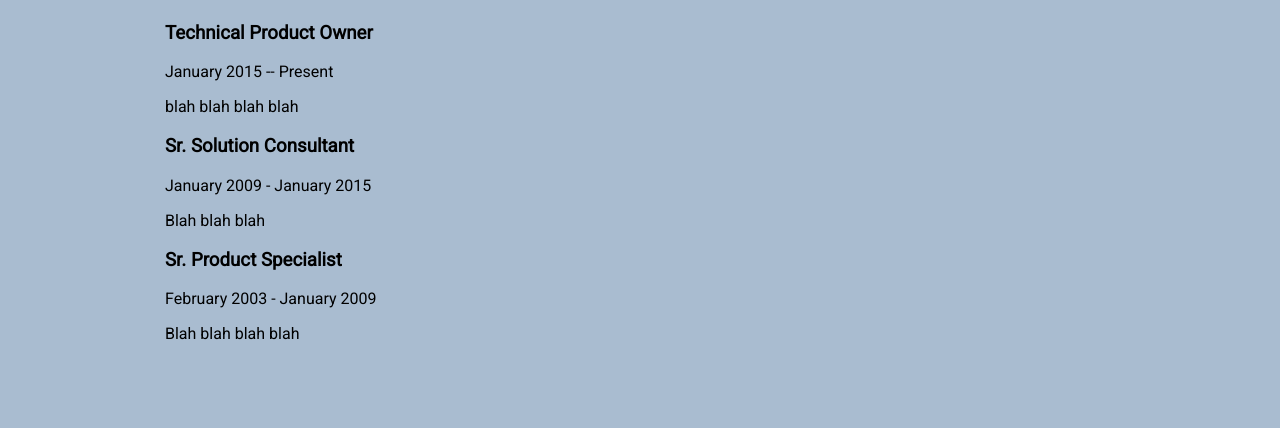
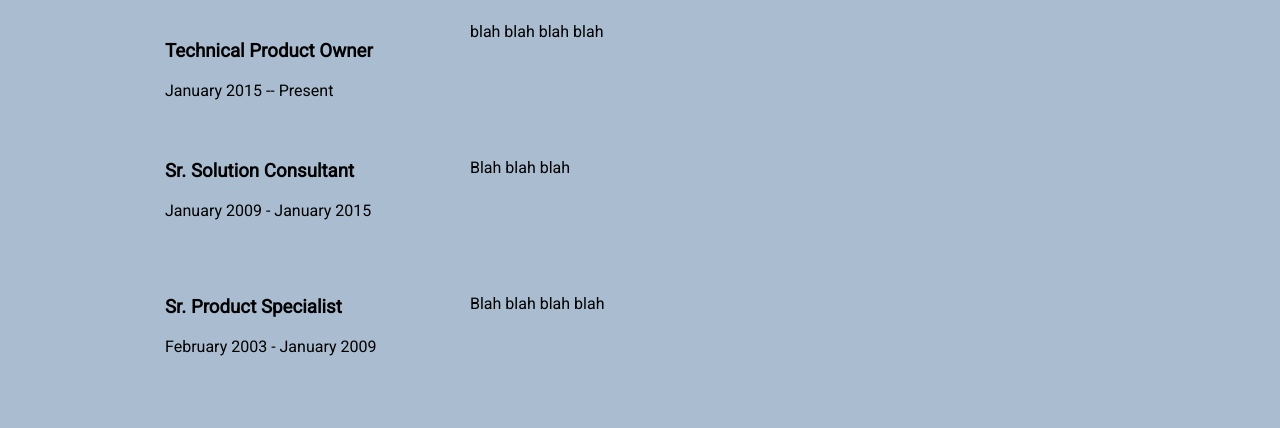
Before and after one commit to iceveda06/resume, a plain HTML site: page index.html in a window 1280 px wide. Shown: the part 351-779 px from the top of the page. Drawn offline with Linux system fonts and the light colour scheme.

Commit message:
add columns to rest of the content

```diff
--- a/css/styles.css
+++ b/css/styles.css
@@ -50,13 +50,18 @@ a:hover {
     width: 30%;
     float: left;
     padding-right: 20px;
+    min-height: 120px;
 }
 
 .col-wide {
     width: 70%;
     /*float: left;*/
     padding-left: 20px;
+    min-height: 120px;
 }
+
+
+
 
 
 
@@ -77,11 +82,17 @@ header h2 {
 
 
 
+
+
+
 /*______Header_______________*/
 
 .profile-img {
     border-radius: 20%;
 }
+
+
+
 
 
 
@@ -101,6 +112,9 @@ footer {
 
 
 
+
+
+
 /*Work Experience
 ______________________________*/
 
@@ -111,6 +125,9 @@ ______________________________*/
 
 
 
+
+
+
 /*Education
 ______________________________*/
 
--- a/index.html
+++ b/index.html
@@ -26,20 +26,32 @@
             <div class="content-wrap">
                 <h2>Work Experience</h2>
                 <!-- Job-1 Details -->
+                <div class="col-narrow">
                     <h3>Technical Product Owner</h3>
                     <p></p>
                     <p>January 2015 -- Present</p>
+                </div>
+                <div class="col-wide">
                     <p>blah blah blah blah</p>
+                </div>
                 <!-- Job-2 Details -->
+                <div class="col-narrow">
                     <h3>Sr. Solution Consultant</h3>
                     <p></p>
                     <p>January 2009 - January 2015</p>
+                </div>
+                <div class="col-wide">
                     <p>Blah blah blah</p>
+                </div>
                 <!-- Job-3 Details -->
+                <div class="col-narrow">
                     <h3>Sr. Product Specialist</h3>
                     <p></p>
                     <p>February 2003 - January 2009</p>
+                </div>
+                <div class="col-wide">
                     <p>Blah blah blah blah</p>
+                </div>
             </div>
         </section>
         <!-- Education -->
```
Lines whose indentation alone changed are shown as unchanged.
